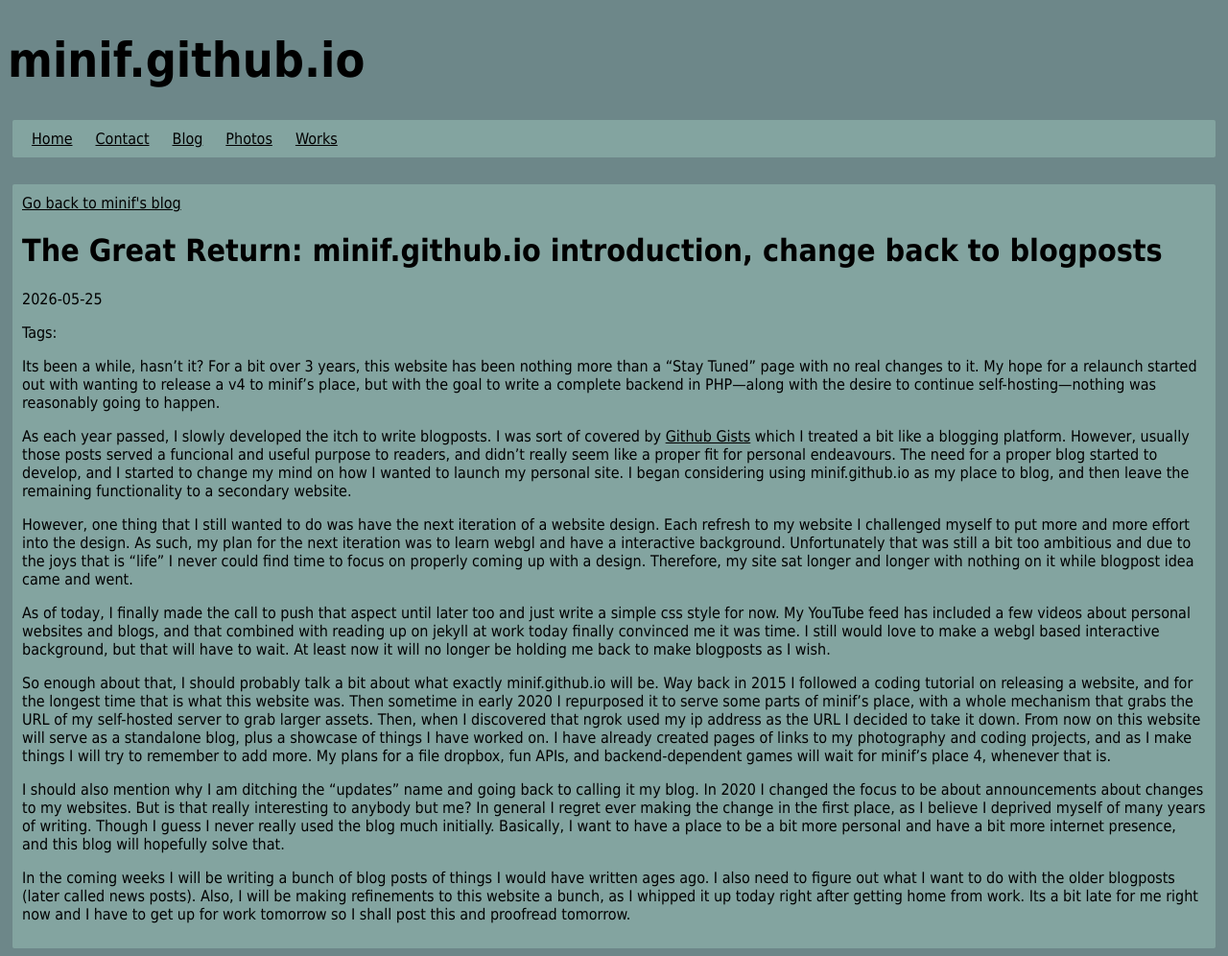
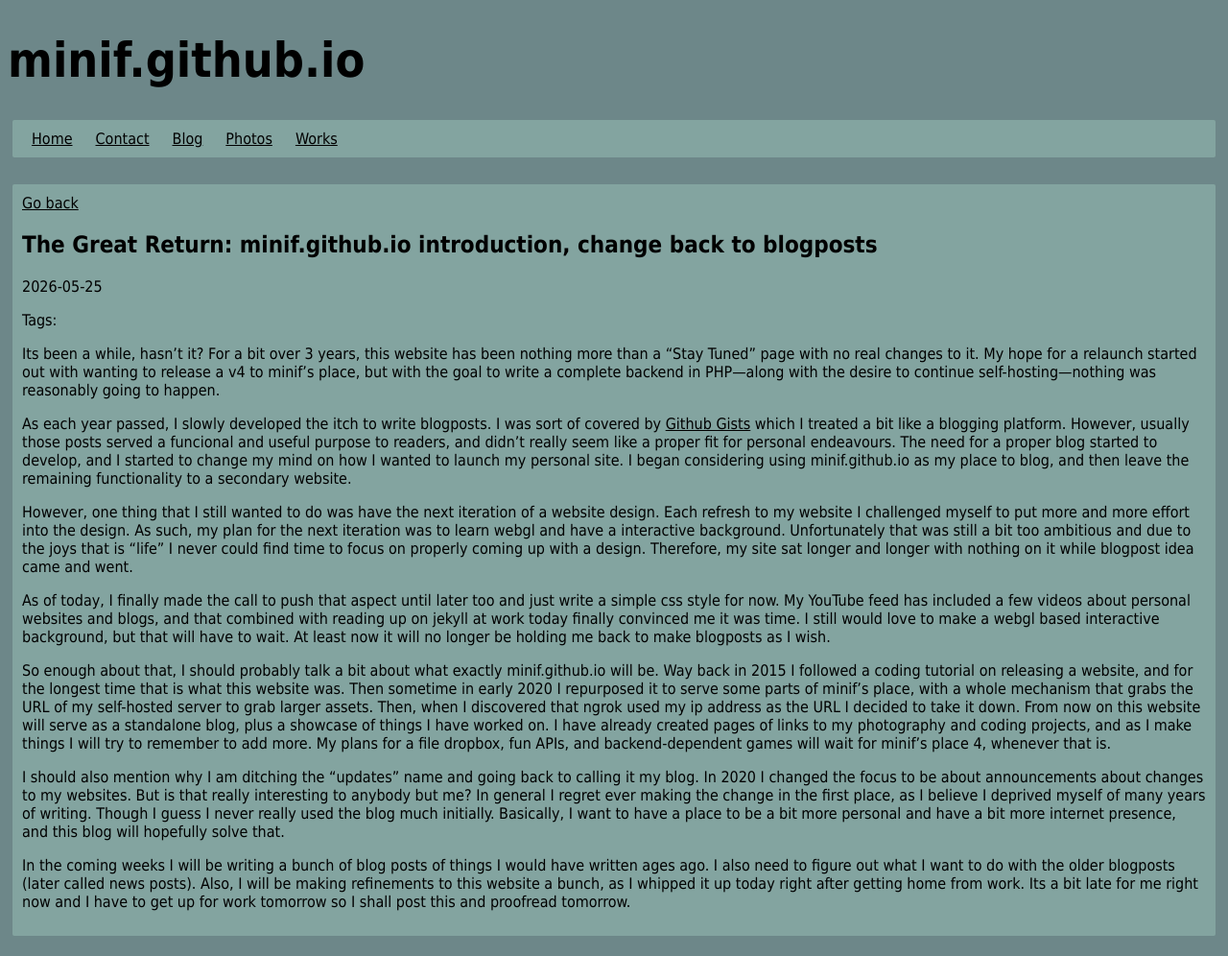
Before and after one commit to minif/minif.github.io, a Jekyll site: the page built from _posts/2026-05-25-the great return.md, in a window 1280 px wide. Shown: the whole page at 96% size. Built offline with Jekyll 4.4.1, drawn with Linux system fonts in a browser that asks for light colours.

Commit message:
Update minif-blog.html

```diff
--- a/_layouts/minif-blog.html
+++ b/_layouts/minif-blog.html
@@ -1,8 +1,10 @@
 ---
 layout: minif-default
 ---
-<a href="/blog.html">Go back to minif's blog</a>
-<h1>{{ page.title }}</h1>
-<p>{{ page.date | date: "%Y-%m-%d" }}</p>
-<p>Tags: {{ page.tags }}</p>
-{{ content }}
+<a href="/blog.html">Go back</a>
+<article>
+  <h1>{{ page.title }}</h1>
+  <p>{{ page.date | date: "%Y-%m-%d" }}</p>
+  <p>Tags: {{ page.tags }}</p>
+  {{ content }}
+</article>
```
